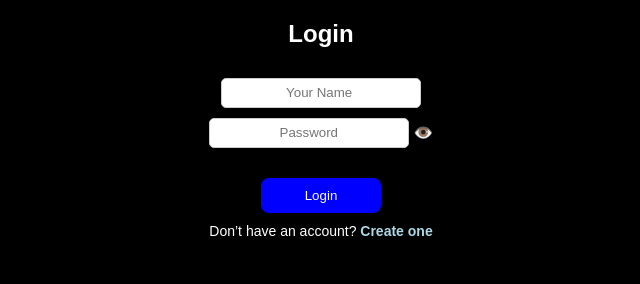
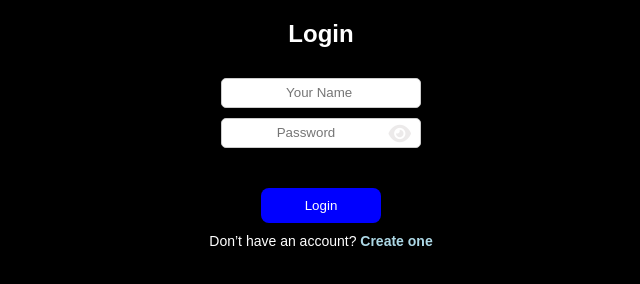
Before and after one commit to IyvonneAyoyi/sample_form, a plain HTML site: page index.html in a window 1280 px wide. Shown: the whole page, without its empty margins (319-959 px from the left). Drawn offline with Linux system fonts and the light colour scheme.

Commit message:
Use font awesome eye icon for password toggle

```diff
--- a/index.html
+++ b/index.html
@@ -4,8 +4,11 @@
     <meta charset="UTF-8">
     <meta name="viewport" content="width=device-width, initial-scale=1.0">
     <title>Form</title>
+    <link rel="stylesheet" href="https://cdnjs.cloudflare.com/ajax/libs/font-awesome/6.4.0/css/all.min.css">
+
     <link rel="stylesheet" href="style.css">
     <script src="login.js" defer></script>
+
 </head>
 <body>
     <!-- Log In-->
@@ -15,9 +18,9 @@
 
         <input type="text" id="name" placeholder="Your Name " required>
         <div class="password-wrapper">
-            <input type="text" id="password" placeholder="Password" required>
+            <input type="password" id="password" placeholder="Password" required>
 
-            <span id="toggle-password">👁️</span>
+            <i class="fa-solid fa-eye toggle-password"></i>
          </div>
 
     </div>
--- a/login.js
+++ b/login.js
@@ -3,11 +3,14 @@ const message = document.querySelector(".login-message");
 
 // Show/hide password toggle
 const passwordInput = document.querySelector("#password");
-const togglePassword = document.querySelector("#toggle-password");
+const toggle = document.querySelector(".toggle-password");
 
-togglePassword.addEventListener("click", () => {
+toggle.addEventListener("click", () => {
     passwordInput.type = passwordInput.type === "password" ? "text" : "password";
+    toggle.classList.toggle("fa-eye");
+    toggle.classList.toggle("fa-eye-slash");
 });
+
 
 //Login validation
 button.addEventListener('click', ()=>{
--- a/style.css
+++ b/style.css
@@ -75,3 +75,35 @@ h2{
   font-size: 14px;
   margin-top: 10px;
 }
+
+/* Wrap password input and toggle together */
+.password-wrapper {
+    position: relative;
+    margin-bottom: 10px;
+}
+
+/* Password input takes full width */
+.password-wrapper input {
+    width: 200px;
+    padding: 10px 40px 10px 10px; /* extra right padding for the toggle */
+    box-sizing: border-box;
+}
+
+/* Eye toggle */
+.password-wrapper i {
+    position: absolute;
+    right: 10px;
+    top: 50%;
+    transform: translateY(-70%);
+    cursor: pointer;
+    font-size: 20px;
+    color: #ebe8e8ec;
+    user-select: none; /* prevent text selection */
+    transition: color 0.3s;
+
+}
+
+/* Change color on hover */
+.password-wrapper i:hover {
+    color: #000;
+}
```
Also changed, not shown: signup.html (+3 -2 lines), signup.js (+11 -7 lines).
